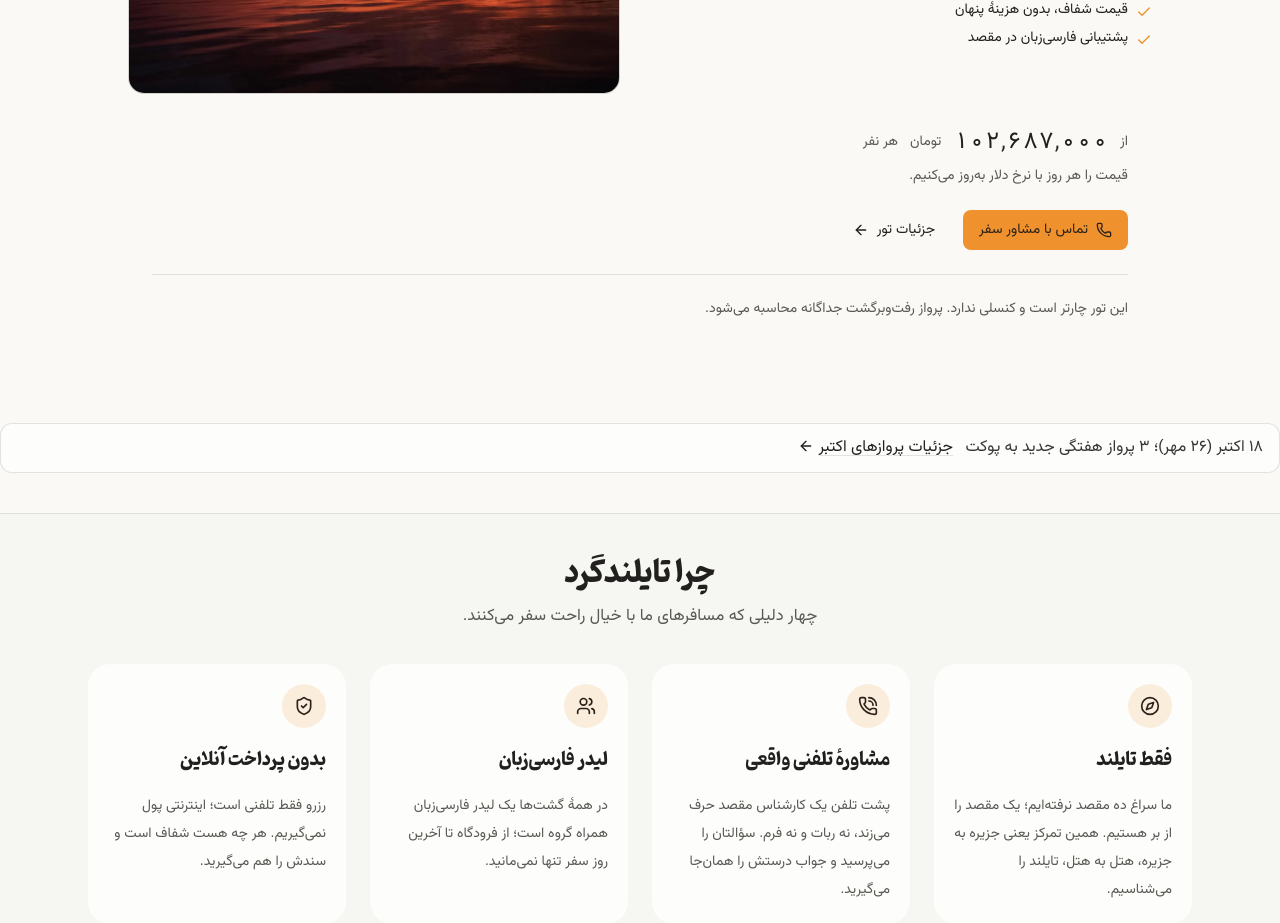
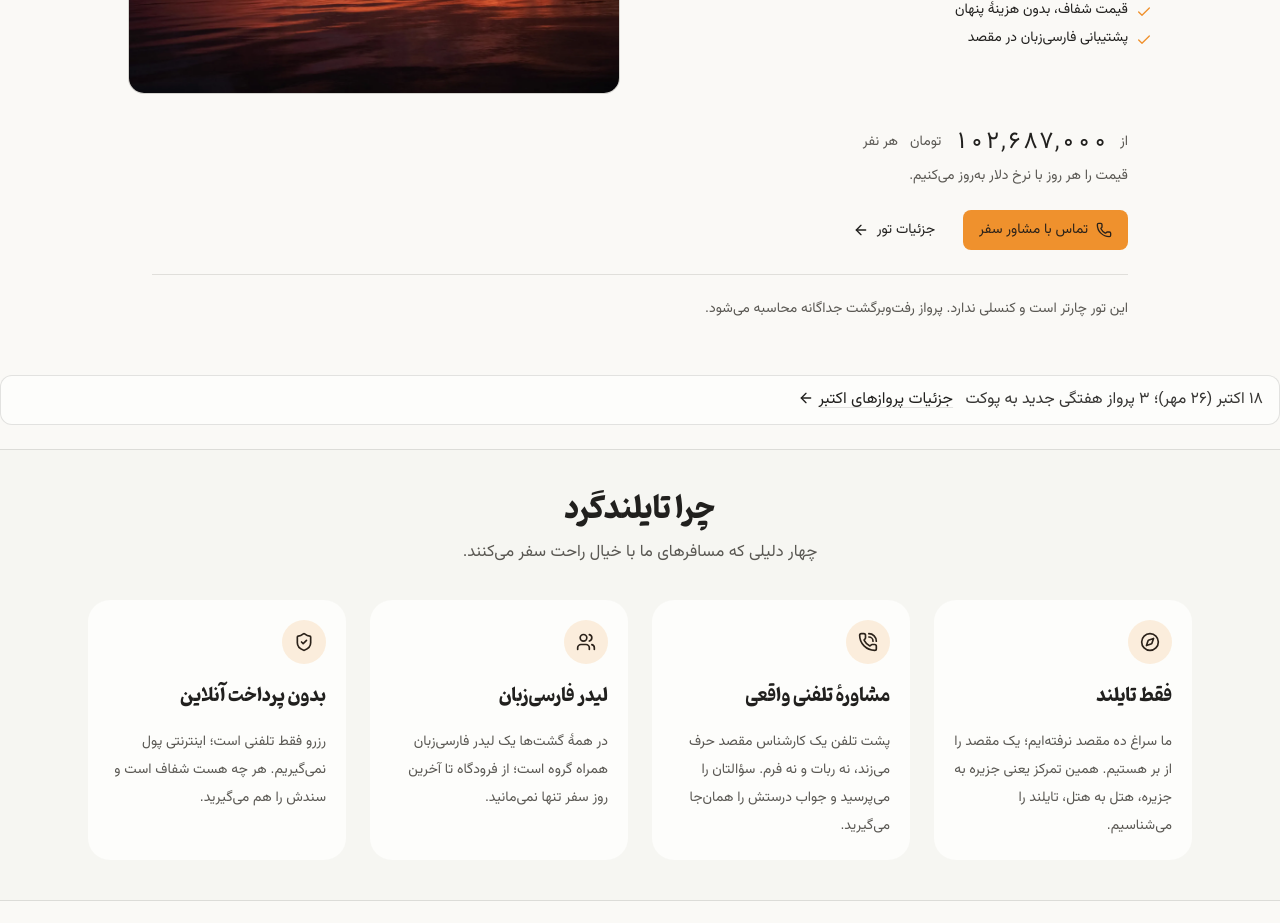
Before and after one commit to masoudroot/thailandgard, a Next.js app in the folder site/: page / in a window 1280 px wide. Shown: the part 1600-2523 px from the top of the page. Built offline with nearby package versions, Linux system fonts and the light colour scheme; no server answers; the database is empty; a web font is replaced by a local one.

Commit message:
نبض دیزاین: D-174 تراکم عمودی بین سکشن ترکیبی و نوار پروازهای اکتبر

```diff
--- a/site/app/page.tsx
+++ b/site/app/page.tsx
@@ -158,7 +158,9 @@ export default async function HomePage() {
       }]} />
       {/* بلوک قیمت + CTA + بلوک حقوقی (اسپک §۱.۴): زیر ردیف ترکیبی؛ قانون
           عدد/لیبل (لیبل «از» راست، عدد چپ). قیمت هیچ لهجهٔ کهربایی ندارد. */}
-      <div className="mx-auto max-w-5xl px-6 pb-16 -mt-8">
+      {/* D-174 (تراکم عمودی ۱۴۰۵/۰۷/۲۱): شکاف ۱۰۴px بین بلوک حقوقی و بنر ب
+          شل بود؛ pb-16 ← pb-8 و رپر بنر py-10 ← py-6 تا ریتم به ~۵۶px برسد. */}
+      <div className="mx-auto max-w-5xl px-6 pb-8 -mt-8">
         {/* چسبندگی قیمت به سکشن (قاعدهٔ ممیزی ۰۵:۰۵، ایراد ۵): بلوک قیمتِ سکشن
             حداکثر mt-8 از بدنهٔ همان سکشن فاصله می‌گیرد. */}
         <div className="flex flex-wrap items-center gap-x-3 gap-y-2">
@@ -192,8 +194,8 @@ export default async function HomePage() {
         </div>
       </div>
 
-      {/* بنر ب (بین‌سکشنی)؛ حکم ۴ */}
-      <div className="py-10">
+      {/* بنر ب (بین‌سکشنی)؛ حکم ۴. D-174: py-10 ← py-6 برای ریتم فشرده‌تر. */}
+      <div className="py-6">
         <SeasonBanner />
       </div>
 
```
